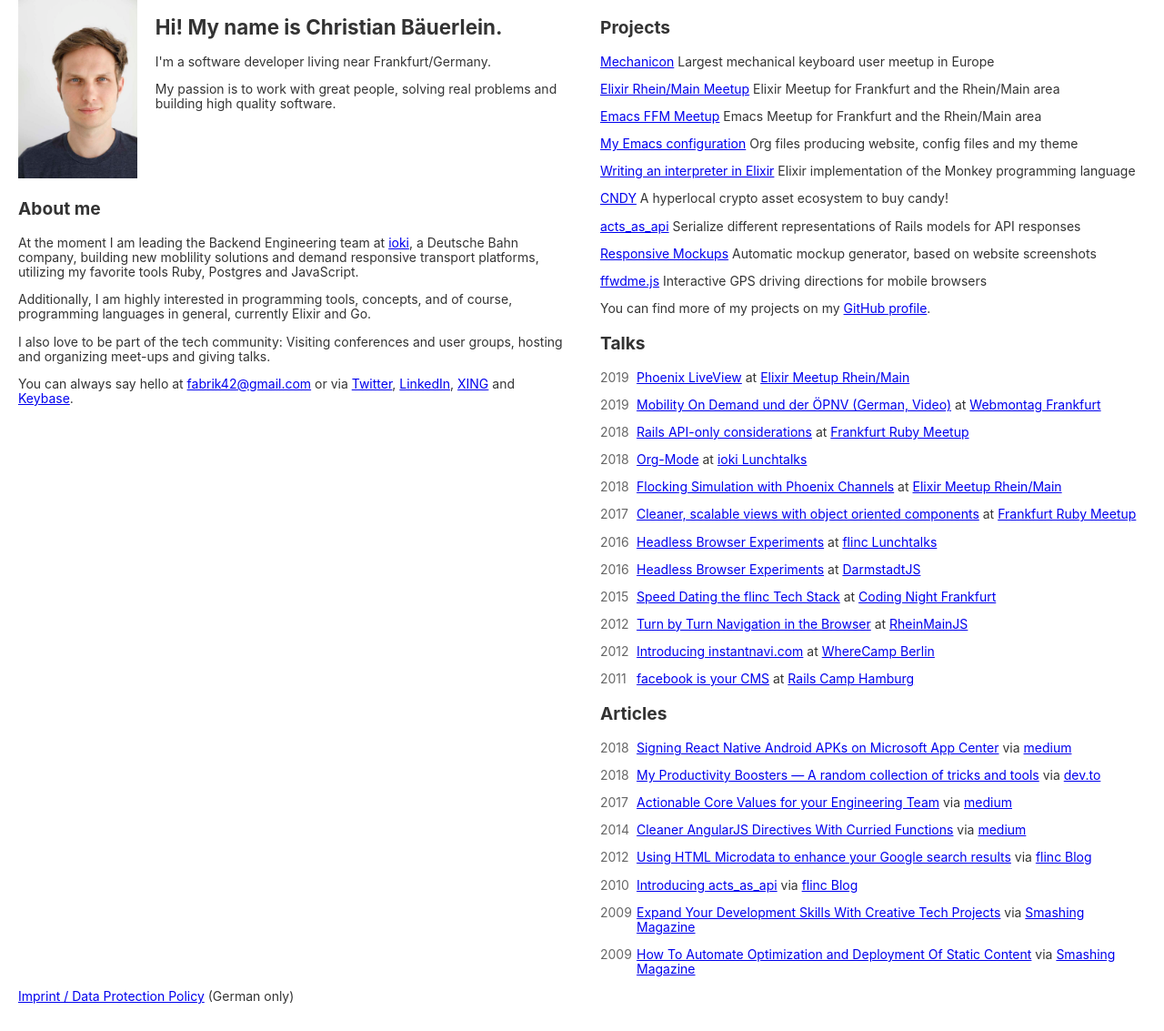
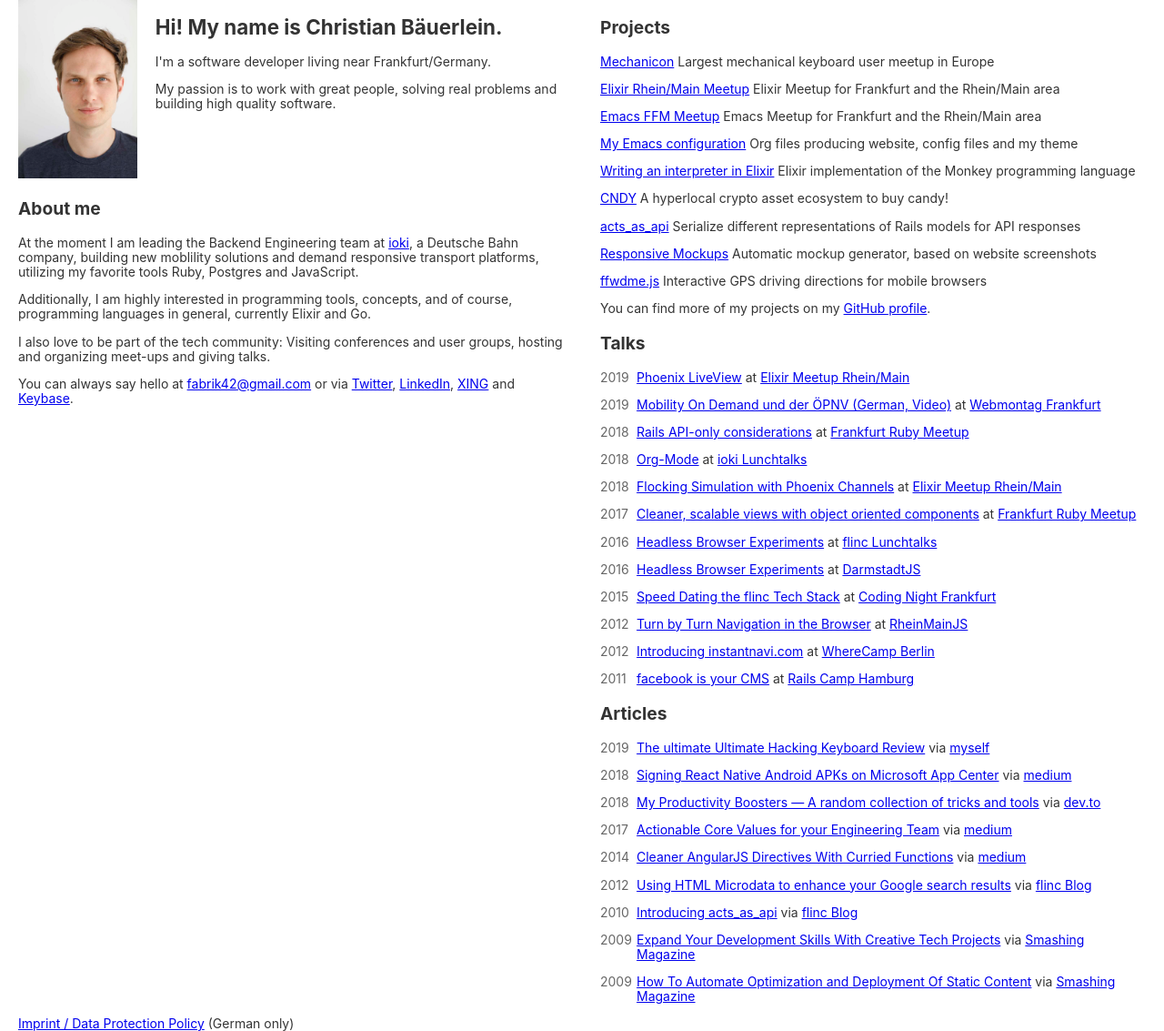
Before and after one commit to fabrik42/fabrik42.github.com, a Jekyll site: the page built from index.html, in a window 1280 px wide. Shown: the whole page at 91% size. Built offline with Jekyll 4.4.1, drawn with Linux system fonts in a browser that asks for light colours; before the commit the page ends 1103 px from its top, so only the background shows below that.

Commit message:
Add review article to index

```diff
--- a/_data/articles.yml
+++ b/_data/articles.yml
@@ -1,3 +1,9 @@
+- year: 2019
+  title: The ultimate Ultimate Hacking Keyboard Review
+  url: https://www.christianbaeuerlein.com/ultimate-hacking-keyboard-review
+  via: myself
+  via_url: https://www.christianbaeuerlein.com
+
 - year: 2018
   title: Signing React Native Android APKs on Microsoft App Center
   url: https://medium.com/@fabrik42/signing-react-native-android-apks-with-keystore-on-microsoft-app-center-b46664f42f3a
```
